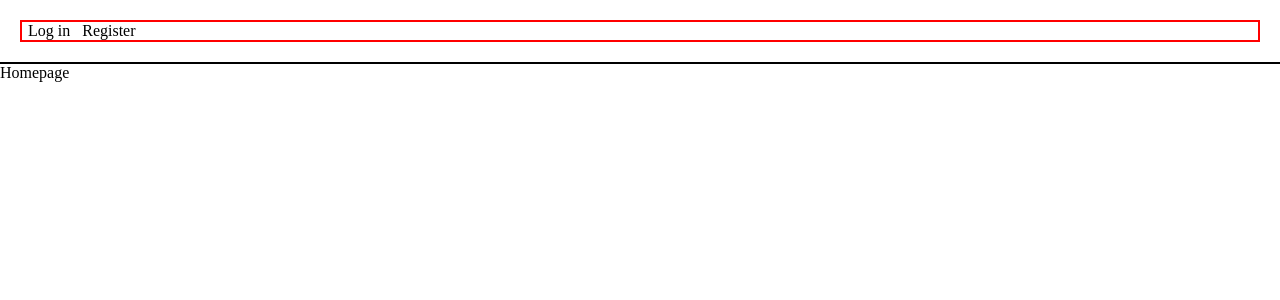
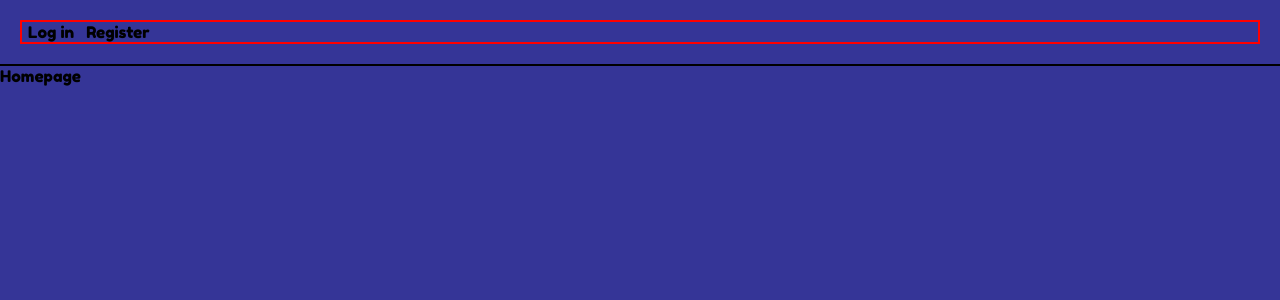
Before and after one commit to Nuccino92/open_triviaa, a React (Create React App) app: page / in a window 1280 px wide. Shown: the top 300 px of the page. Built offline with nearby package versions, Linux system fonts and the light colour scheme.

Commit message:
some additional global styling

```diff
--- a/src/index.scss
+++ b/src/index.scss
@@ -1,7 +1,14 @@
+@import url("https://fonts.googleapis.com/css2?family=Fredoka+One&display=swap");
+
 * {
   padding: 0;
   margin: 0;
   box-sizing: border-box;
+  font-family: "Fredoka One", cursive;
+
+  body {
+    background-color: rgb(53, 53, 151);
+  }
 }
 
 li {
@@ -12,3 +19,9 @@
   text-decoration: none;
   color: initial;
 }
+
+button {
+  background: none;
+  outline: none;
+  border: none;
+}
```
